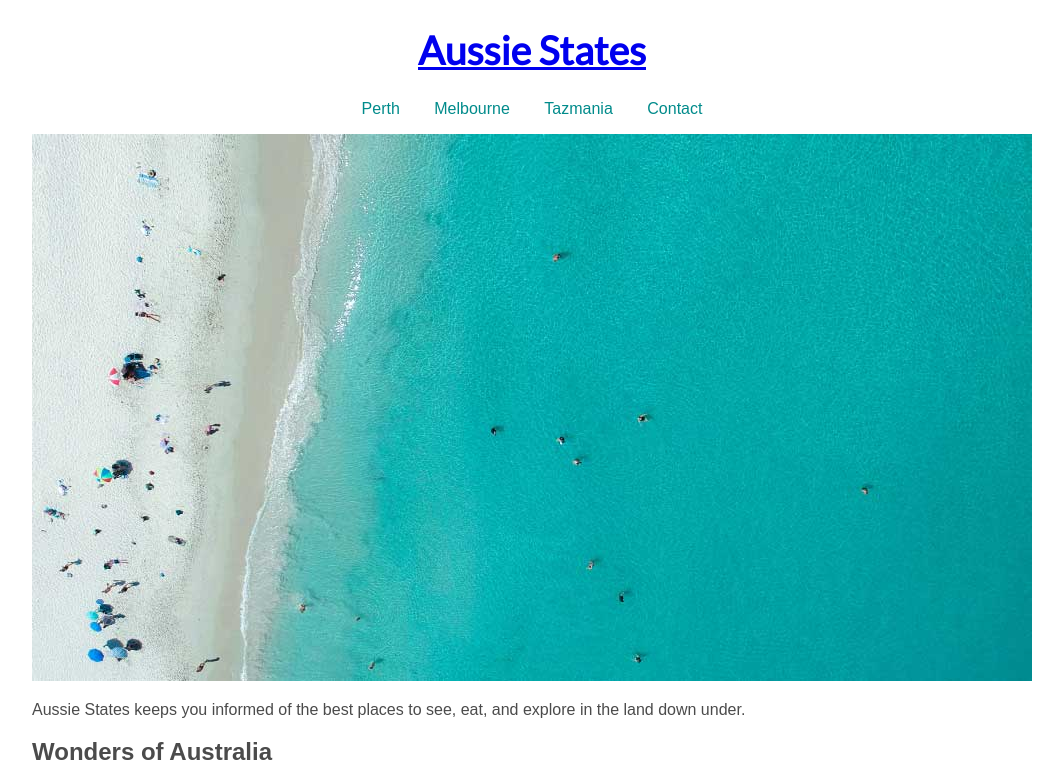
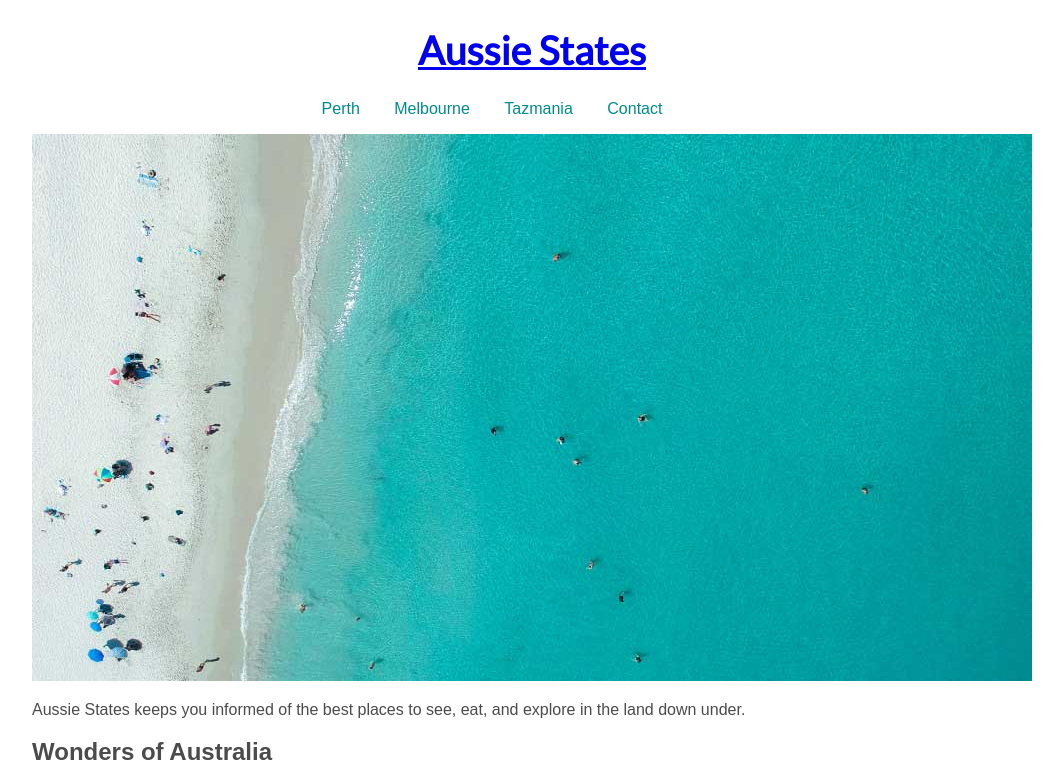
Before and after one commit to daddypangu/aussiestates, a plain HTML site: page index.html in a window 1280 px wide. Shown: the top 783 px of the page, without its empty margins (108-1171 px from the left). Drawn offline with Linux system fonts and the light colour scheme.

Commit message:
Update styles.css

```diff
--- a/css/styles.css
+++ b/css/styles.css
@@ -50,6 +50,7 @@ h1{
 nav {
     text-align: center;
     padding-left: 0px;
+    padding-right: 40px;
 }
 
 nav li {
@@ -76,4 +77,5 @@ nav a:visited {
 
 nav ul{
     padding-left: 0px;
+    padding-right: 40px;
 }
```
